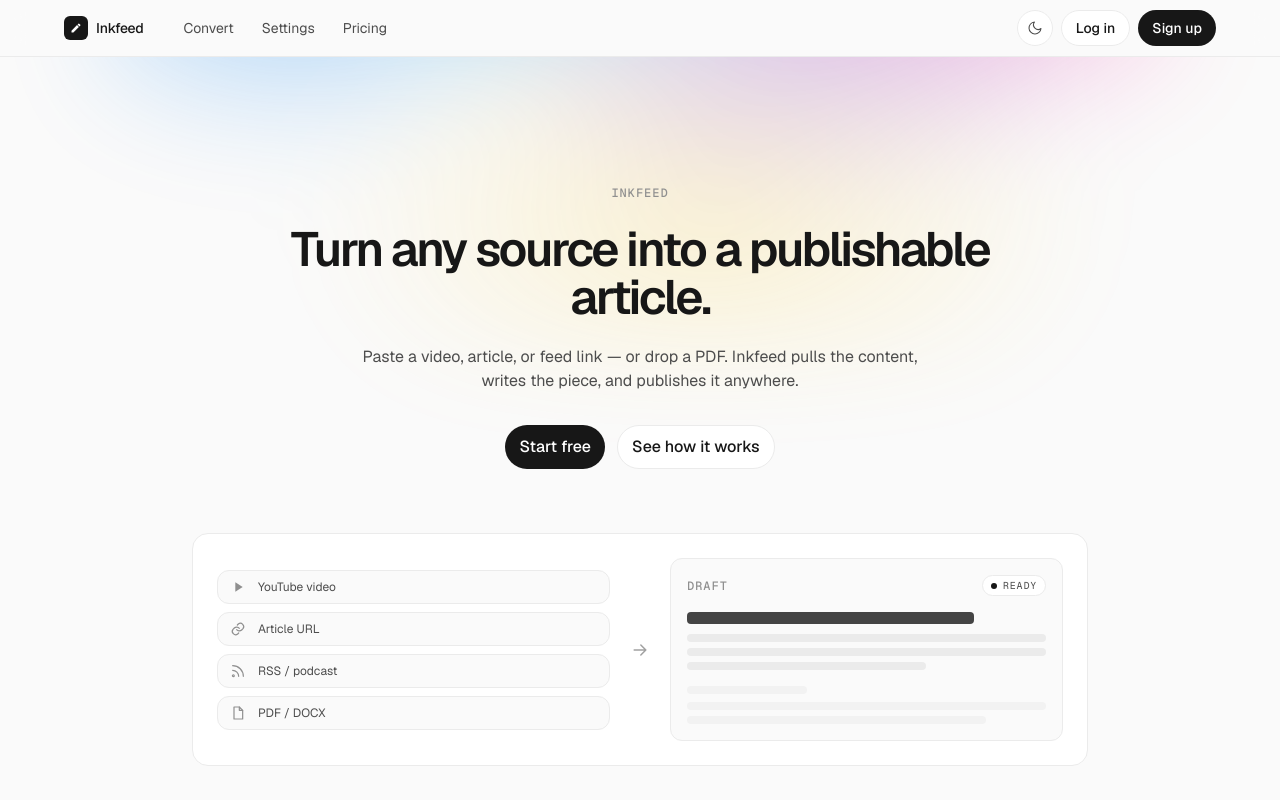
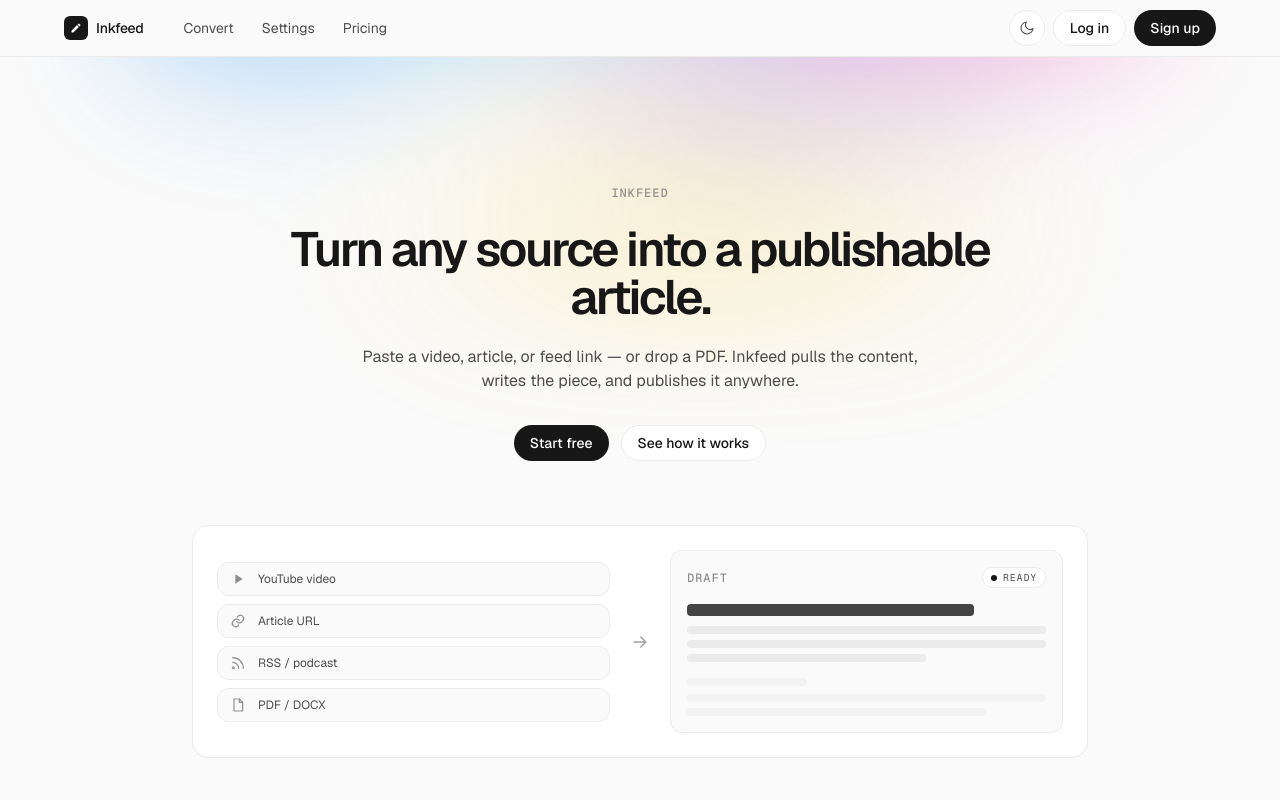
Before and after one commit to workwithchris/inkfeed, a Next.js app in the folder apps/web/: page / in a window 1280 px wide. Shown: the top 800 px of the page. Built offline with nearby package versions, Linux system fonts and the light colour scheme; no server answers.

Commit message:
fix: unify button sizing and improve dark-mode list selection

```diff
--- a/apps/web/src/app/globals.css
+++ b/apps/web/src/app/globals.css
@@ -75,28 +75,30 @@
     @apply font-mono text-eyebrow uppercase tracking-[0.08em] text-mute;
   }
 
-  /* ─── Buttons ────────────────────────────────────────── */
+  /* ─── Buttons ──────────────────────────────────────────
+     One size/shape for every button: h-9, rounded-pill, 14px label.
+     Variants differ by color only. */
   .btn-primary {
-    @apply inline-flex min-h-[44px] items-center justify-center gap-2 rounded-pill
-           bg-ink px-[14px] text-button-lg text-on-ink transition-colors
+    @apply inline-flex h-9 items-center justify-center gap-2 rounded-pill
+           bg-ink px-4 text-button-md text-on-ink transition-colors
            hover:bg-ink/90 disabled:cursor-not-allowed disabled:opacity-40;
   }
 
   .btn-secondary {
-    @apply inline-flex min-h-[44px] items-center justify-center gap-2 rounded-pill
-           border border-hairline bg-elevated px-[14px] text-button-lg text-ink
+    @apply inline-flex h-9 items-center justify-center gap-2 rounded-pill
+           border border-hairline bg-elevated px-4 text-button-md text-ink
            transition-colors hover:bg-canvas disabled:cursor-not-allowed disabled:opacity-40;
   }
 
   .btn-sm-primary {
-    @apply inline-flex h-9 items-center justify-center gap-2 rounded-pill bg-ink px-3.5
+    @apply inline-flex h-9 items-center justify-center gap-2 rounded-pill bg-ink px-4
            text-button-md text-on-ink transition-colors hover:bg-ink/90
            disabled:cursor-not-allowed disabled:opacity-40;
   }
 
   .btn-sm-ghost {
     @apply inline-flex h-9 items-center justify-center gap-2 rounded-pill border border-hairline
-           bg-elevated px-3.5 text-button-md text-ink transition-colors hover:bg-canvas
+           bg-elevated px-4 text-button-md text-ink transition-colors hover:bg-canvas
            disabled:cursor-not-allowed disabled:opacity-40;
   }
 
--- a/apps/web/src/components/url-input.tsx
+++ b/apps/web/src/components/url-input.tsx
@@ -408,12 +408,12 @@
                   aria-checked={active}
                   onClick={() => setSelectedIndex(i)}
                   className={`flex items-center gap-3 rounded-md px-3 py-2 text-left transition-colors ${
-                    active ? "bg-ink text-white" : "hover:bg-elevated"
+                    active ? "bg-hairline-soft text-ink" : "text-body hover:bg-hairline-soft hover:text-ink"
                   }`}
                 >
                   <span
                     className={`flex h-4 w-4 shrink-0 items-center justify-center rounded-full border ${
-                      active ? "border-white bg-white text-ink" : "border-hairline"
+                      active ? "border-ink bg-ink text-on-ink" : "border-hairline"
                     }`}
                   >
                     {active && (
@@ -429,7 +429,7 @@
                     {item.publishedAt && (
                       <span
                         className={`block truncate text-body-sm ${
-                          active ? "text-white/70" : "text-faint"
+                          active ? "text-mute" : "text-faint"
                         }`}
                       >
                         {new Date(item.publishedAt).toLocaleDateString()}
```
